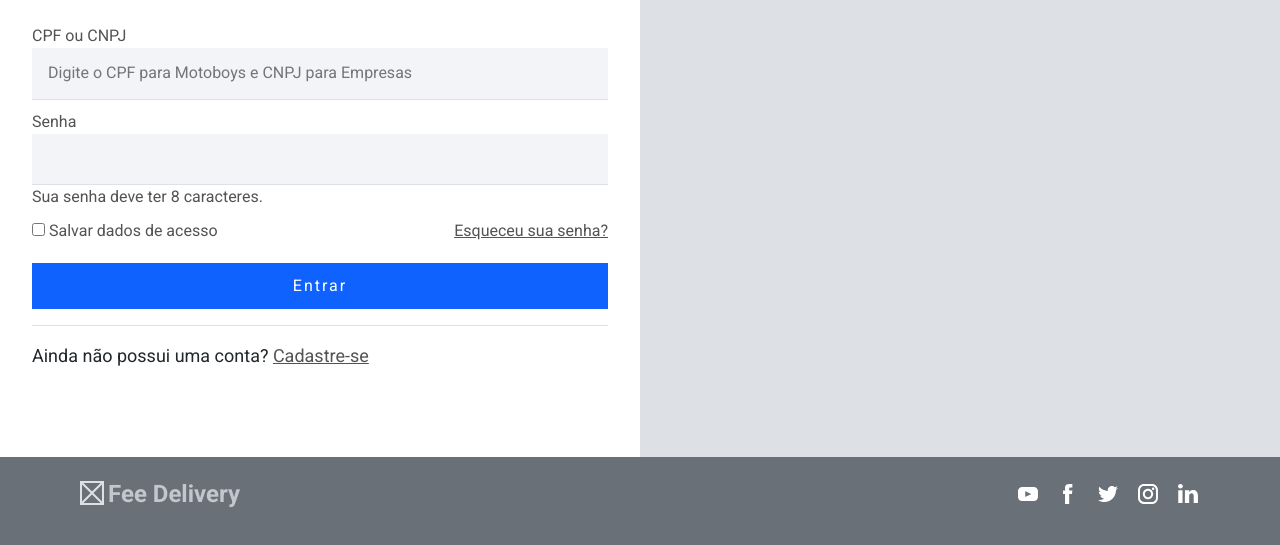
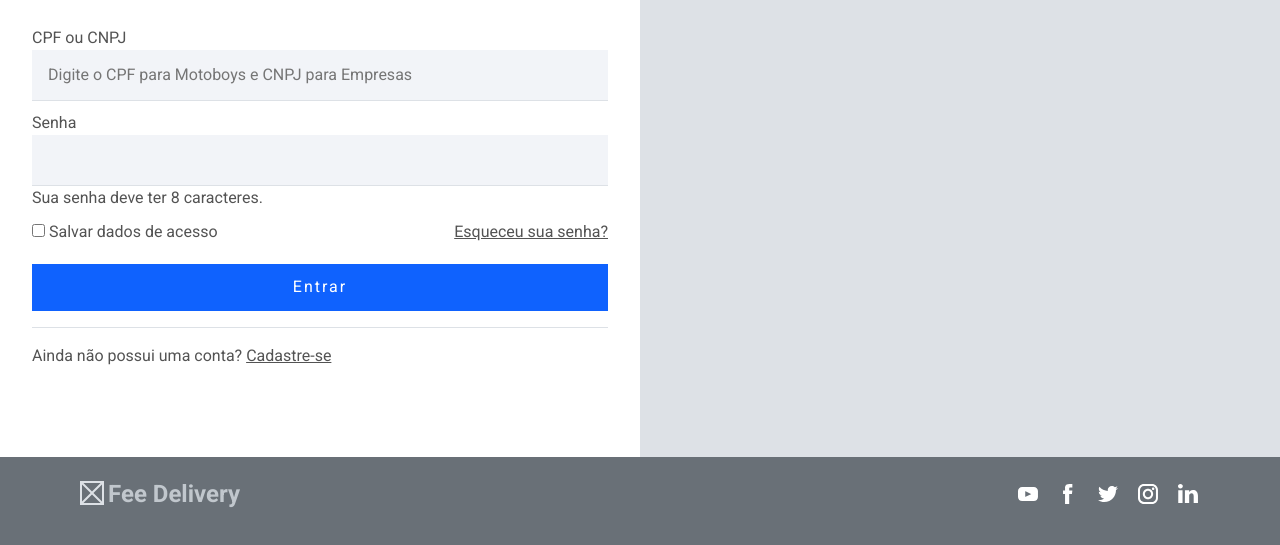
Before and after one commit to rdsalvesPUC/Projeto-Fee-Delivery, a plain HTML site: page login.html in a window 1280 px wide. Shown: the part 245-790 px from the top of the page. Drawn offline with nearby package versions, Linux system fonts and the light colour scheme.

Commit message:
Update login.html

```diff
--- a/login.html
+++ b/login.html
@@ -39,7 +39,7 @@
                                 </div>
                                 <input type="submit" class="button" value="Entrar">
                                 <hr>
-                                <p>Ainda não possui uma conta? <a href="./register.html">Cadastre-se</a></p>
+                                <span>Ainda não possui uma conta? <a href="./register.html">Cadastre-se</a></span>
                             </form>
 
                         </div>
```
